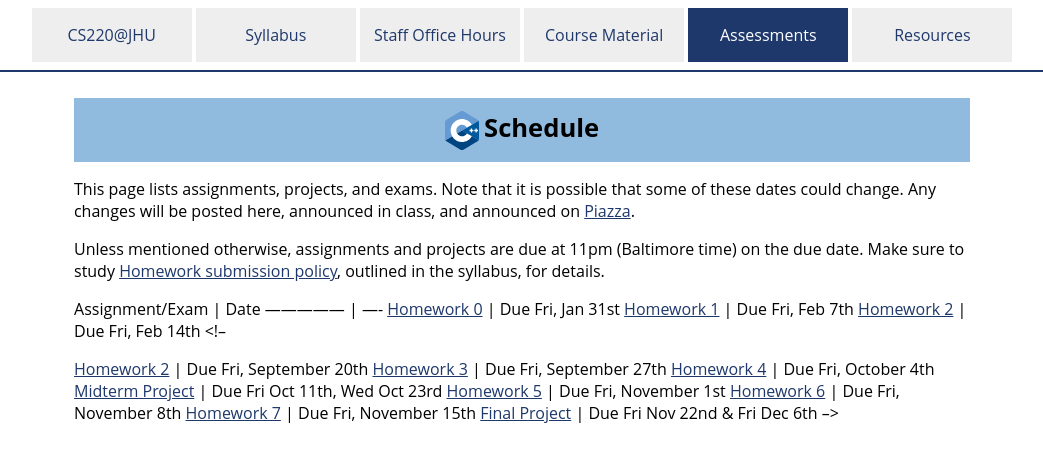
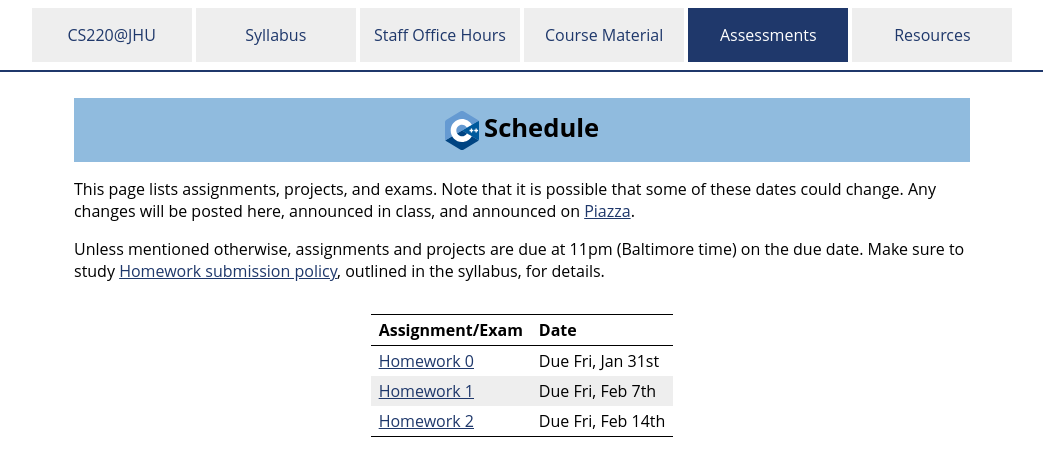
Before and after one commit to jhu-ip/cs220-sp25, a Jekyll site: the page built from schedule.md, in a window 1280 px wide. Shown: the top 476 px of the page, without its empty margins (118-1161 px from the left). Built offline with Jekyll 4.4.1, drawn with Linux system fonts in a browser that asks for light colours.

Commit message:
attempting to fix broken formatting in schedule.md

```diff
--- a/schedule.md
+++ b/schedule.md
@@ -17,9 +17,8 @@ Assignment/Exam | Date
 [Homework 0](assign/hw0.html) | Due Fri, Jan 31st
 [Homework 1](assign/hw1.html) | Due Fri, Feb 7th
 [Homework 2](https://www.gradescope.com/courses/943678/assignments/5743887/) | Due Fri, Feb 14th
+
 <!--
-
-[Homework 2](https://www.gradescope.com/courses/799633/assignments/4848796) | Due Fri, September 20th
 [Homework 3](assign/hw3.html) | Due Fri, September 27th
 [Homework 4](https://www.gradescope.com/courses/799633/assignments/4998950) | Due Fri, October 4th
 [Midterm Project](assign/midterm.html) | Due Fri Oct 11th, Wed Oct 23rd
```
